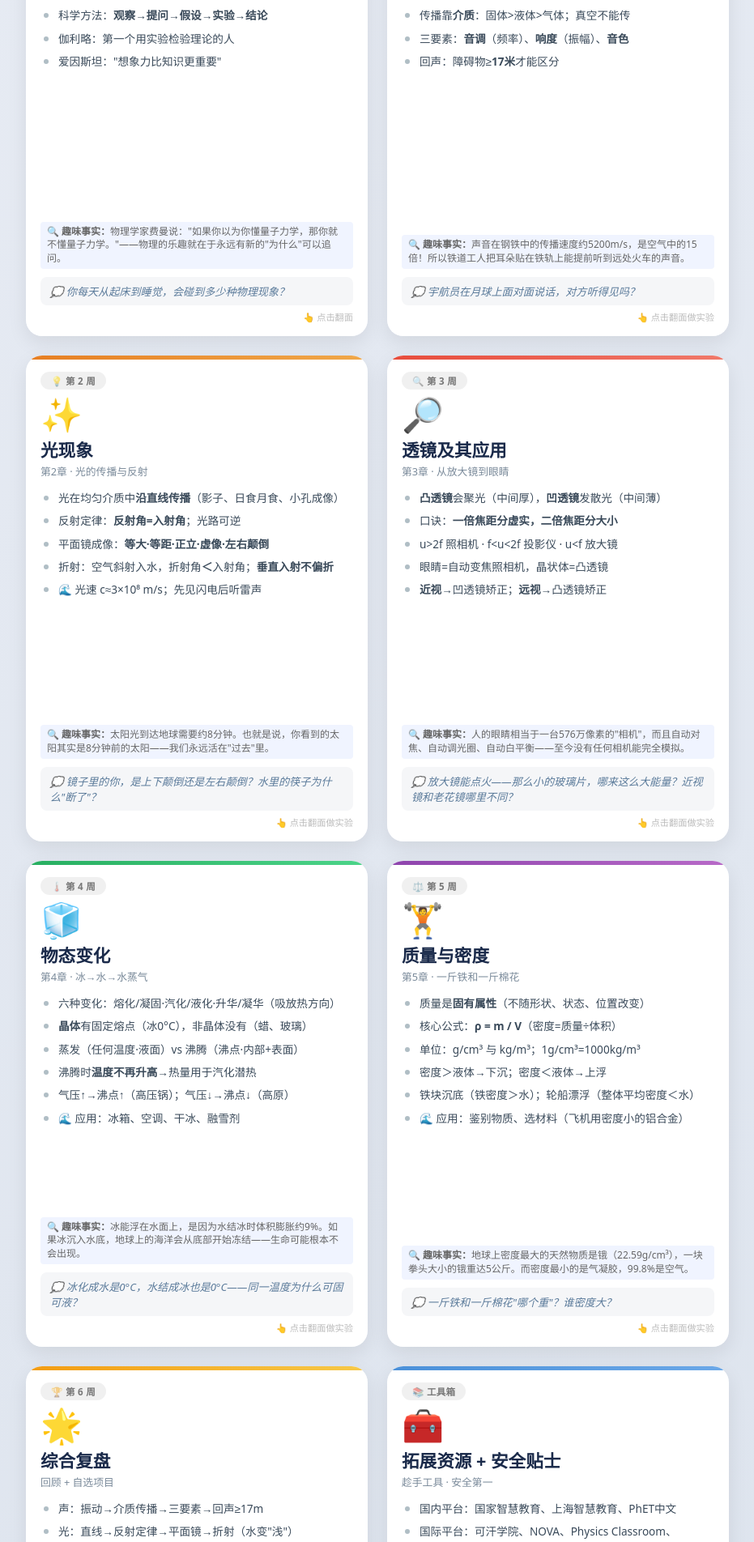
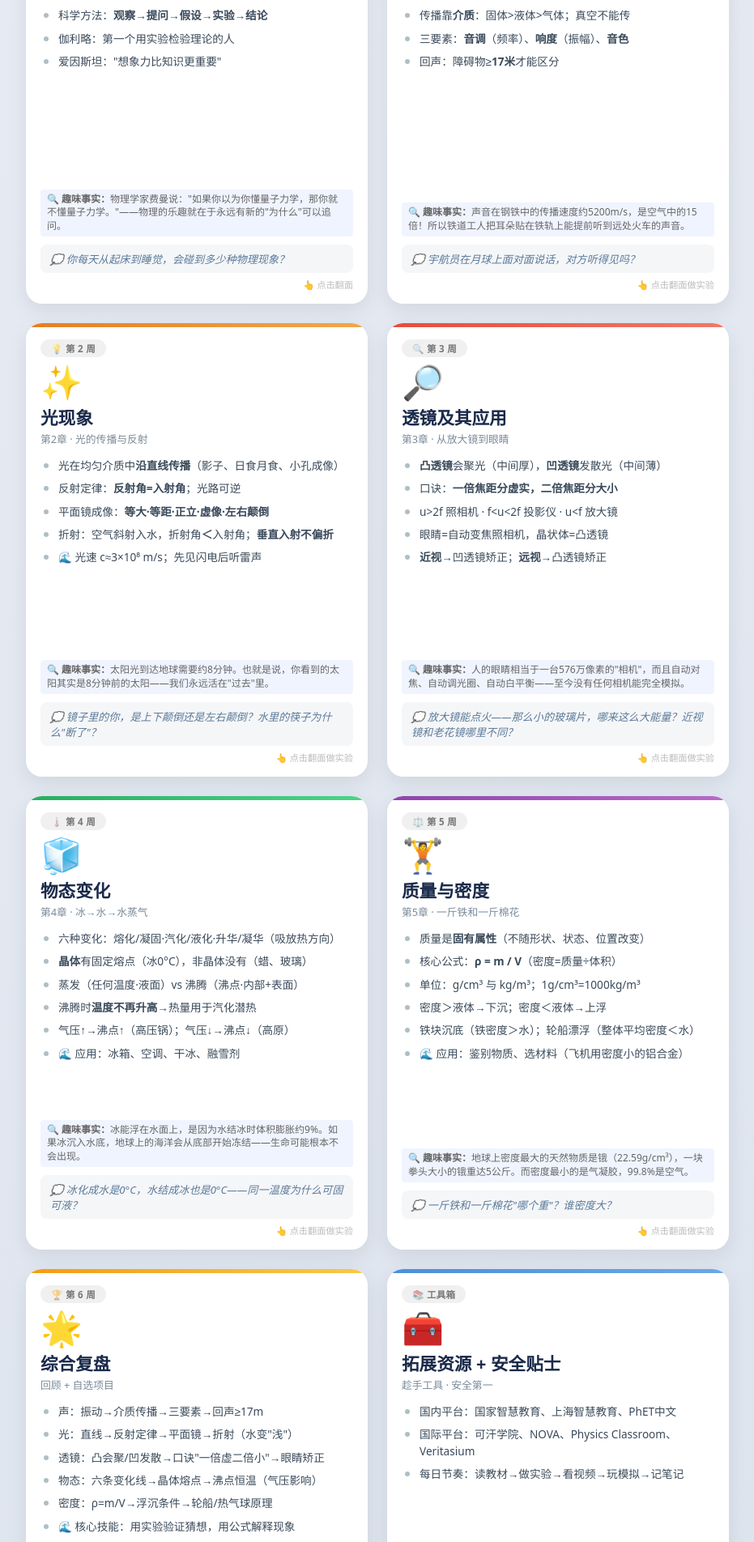
Before and after one commit to muyuhill/muyuhill.github.io, a Jekyll site: the page physics-cards/index.html, which Jekyll copies as it is, in a window 1280 px wide. Shown: the part 554-2458 px from the top of the page at 81% size, without its empty margins (174-1105 px from the left). Built offline with Jekyll 4.4.1, drawn with Linux system fonts in a browser that asks for light colours.

Commit message:
高度还原为560px（桌面）/ 520px（手机）

```diff
--- a/physics-cards/index.html
+++ b/physics-cards/index.html
@@ -32,7 +32,7 @@ body{font-family:'PingFang SC','Microsoft YaHei',system-ui,sans-serif;background
 
 /* ===== 卡片网格 ===== */
 .grid{display:grid;grid-template-columns:repeat(2,1fr);gap:24px;max-width:900px;width:100%;padding:0 16px}
-.card{perspective:1200px;height:600px;user-select:none;cursor:pointer}
+.card{perspective:1200px;height:560px;user-select:none;cursor:pointer}
 .card-inner{position:relative;width:100%;height:100%;transition:transform .6s cubic-bezier(.23,1,.32,1);transform-style:preserve-3d;border-radius:20px;box-shadow:0 8px 24px rgba(0,0,0,.08)}
 .card.flipped .card-inner{transform:rotateY(180deg)}
 .face{position:absolute;width:100%;height:100%;backface-visibility:hidden;-webkit-backface-visibility:hidden;border-radius:20px;padding:20px 18px 16px;display:flex;flex-direction:column;overflow:hidden;background:#fff}
@@ -80,7 +80,7 @@ body{font-family:'PingFang SC','Microsoft YaHei',system-ui,sans-serif;background
 .footer{text-align:center;color:#8a9aaa;font-size:.78rem;padding:28px 16px 20px;max-width:800px;width:100%}
 .footer a{color:#5a7a9a;text-decoration:underline}
 
-@media(max-width:680px){.card{height:560px}.grid{grid-template-columns:1fr;max-width:400px}}
+@media(max-width:680px){.card{height:520px}.grid{grid-template-columns:1fr;max-width:400px}}
 }
 </style>
 </head>
```
